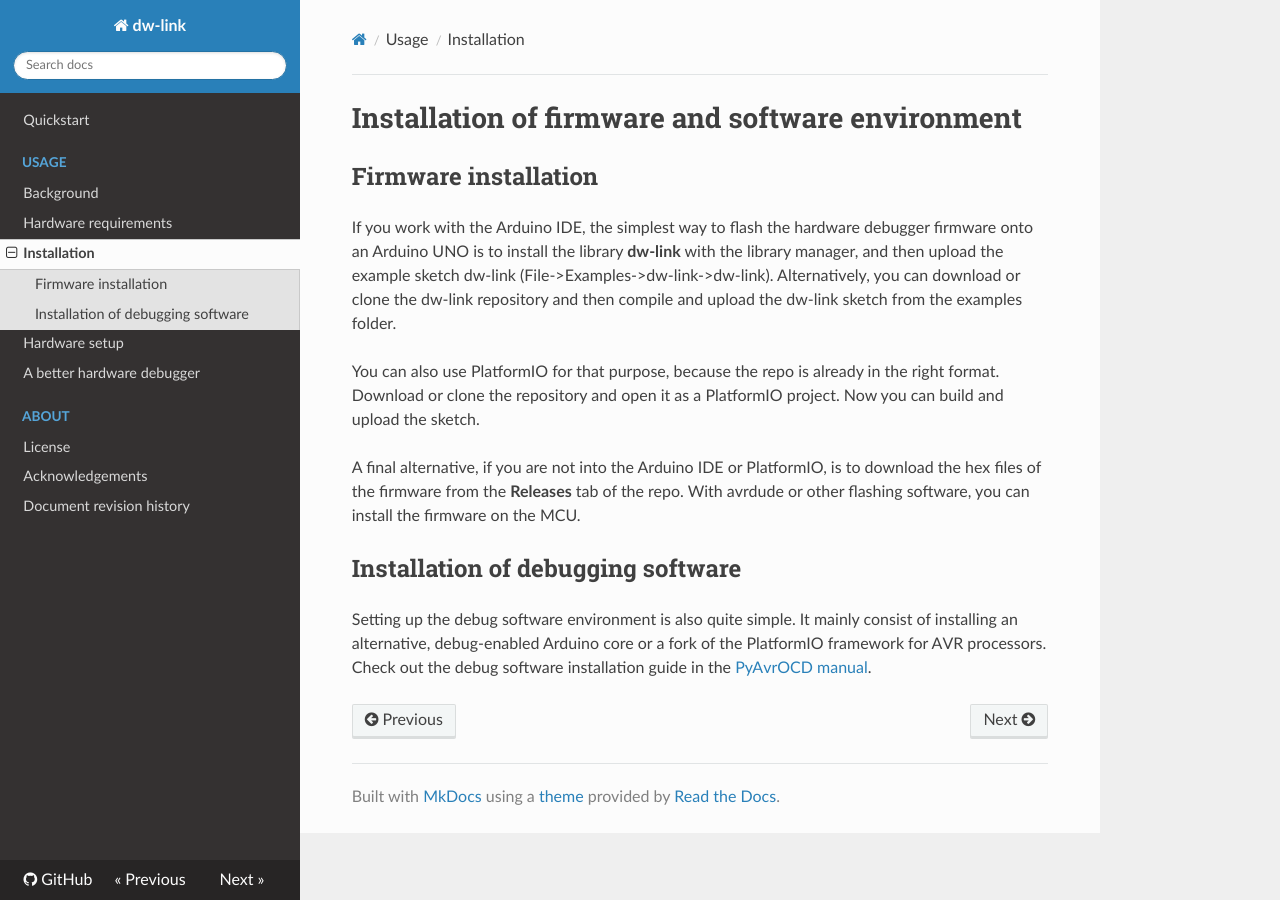
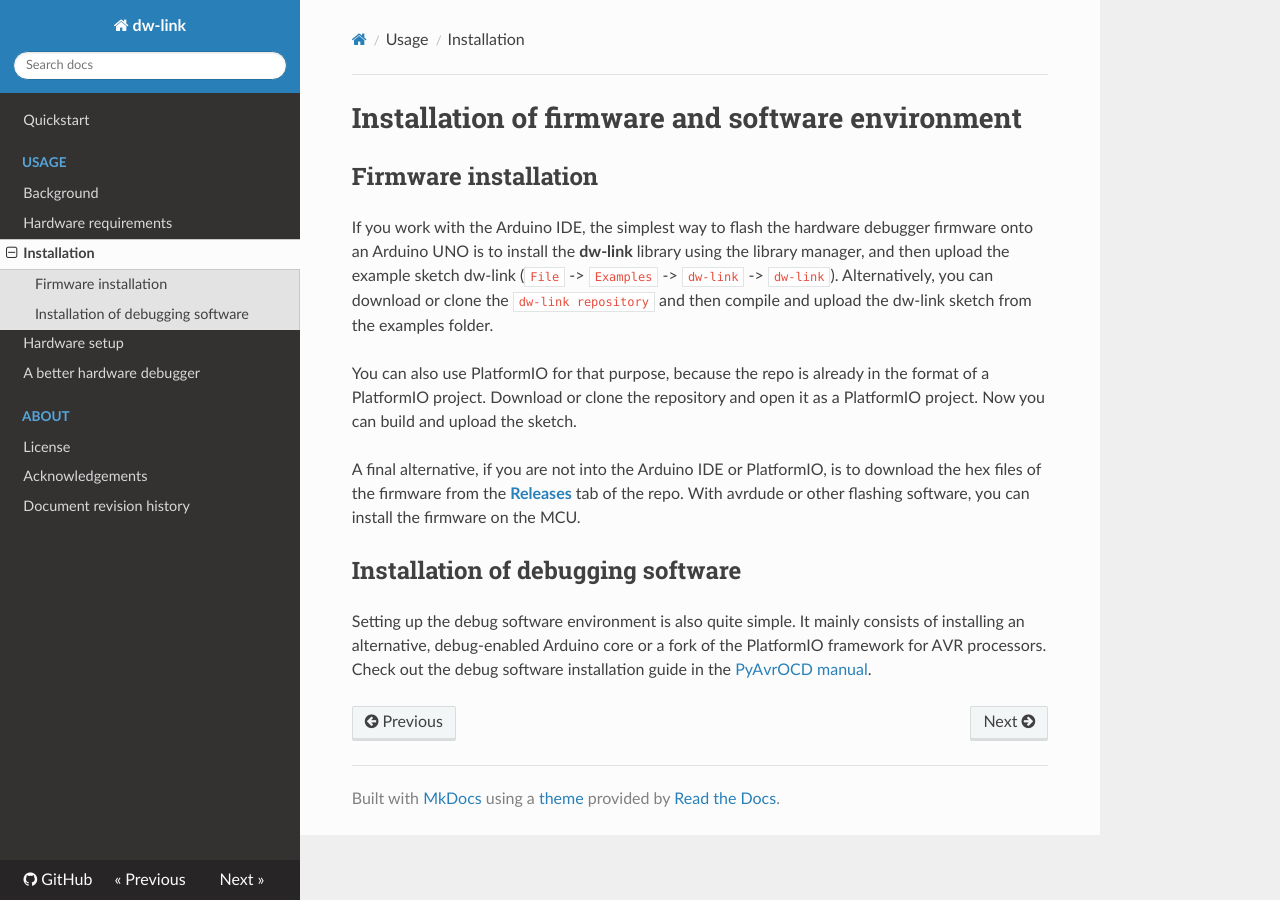
Before and after one commit to felias-fogg/dw-link, an MkDocs documentation site: the page built from docs/installation.md, in a window 1280 px wide. Built offline with MkDocs 1.6.1, drawn with Linux system fonts in a browser that asks for light colours; nearby versions of some CDN libraries.

Commit message:
docs adapted to v7

```diff
--- a/docs/installation.md
+++ b/docs/installation.md
@@ -3,12 +3,12 @@
 
 ## Firmware installation
 
-If you work with the Arduino IDE, the simplest way to flash the hardware debugger firmware onto an Arduino UNO is to install the library **dw-link** with the library manager, and then upload the example sketch dw-link (File->Examples->dw-link->dw-link). Alternatively, you can download or clone the dw-link repository and then compile and upload the dw-link sketch from the examples folder.
+If you work with the Arduino IDE, the simplest way to flash the hardware debugger firmware onto an Arduino UNO is to install the **dw-link** library using the library manager, and then upload the example sketch dw-link (`File` -> `Examples` -> `dw-link` -> `dw-link`). Alternatively, you can download or clone the `dw-link repository` and then compile and upload the dw-link sketch from the examples folder.
 
-You can also use PlatformIO for that purpose, because the repo is already in the right format. Download or clone the repository and open it as a PlatformIO project. Now you can build and upload the sketch.
+You can also use PlatformIO for that purpose, because the repo is already in the format of a PlatformIO project. Download or clone the repository and open it as a PlatformIO project. Now you can build and upload the sketch.
 
-A final alternative, if you are not into the Arduino IDE or PlatformIO, is to download the hex files of the firmware from the **Releases** tab of the repo. With avrdude or other flashing software, you can install the firmware on the MCU.
+A final alternative, if you are not into the Arduino IDE or PlatformIO, is to download the hex files of the firmware from the [**Releases**](https://github.com/felias-fogg/dw-link/releases/latest) tab of the repo. With avrdude or other flashing software, you can install the firmware on the MCU.
 
 ## Installation of debugging software
 
-Setting up the debug software environment is also quite simple. It mainly consist of installing an alternative, debug-enabled Arduino core or a fork of the PlatformIO framework for AVR processors. Check out the debug software installation guide in the [PyAvrOCD manual](https://PyAvrOCD.io).
+Setting up the debug software environment is also quite simple. It mainly consists of installing an alternative, debug-enabled Arduino core or a fork of the PlatformIO framework for AVR processors. Check out the debug software installation guide in the [PyAvrOCD manual](https://PyAvrOCD.io).
```
Also changed, not shown: README.md (+6 -4 lines), docs/index.md (+1 -1 lines), docs/quickstart.md (+2 -4 lines), docs/requirements.md (+0 -2 lines).
